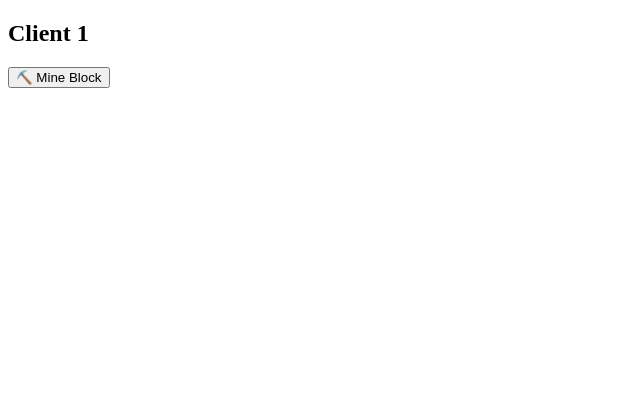
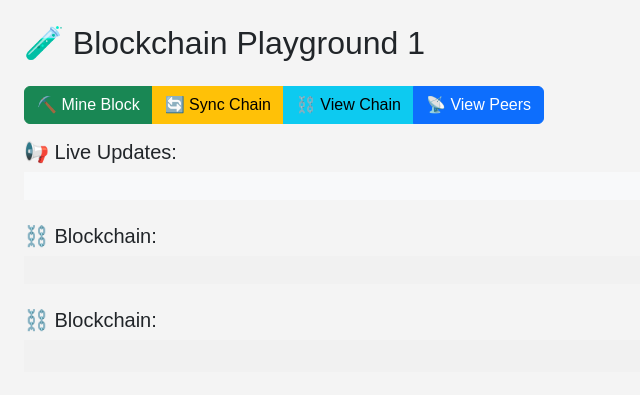
Before and after one commit to serguzz/pow-blockchain, a Python web app: template templates/index.html in a window 1280 px wide. Shown: the top 395 px of the page, without its empty margins (0-640 px from the left). Run offline with Jinja, Linux system fonts and the light colour scheme; the template is opened without the code that fills it: most values are stand-ins (such as "Sample title", 1, 10 or a date in 2020).

Commit message:
Improved UI

```diff
--- /dev/null
+++ b/static/main.js
@@ -0,0 +1,67 @@
+function log(msg) {
+    const el = document.getElementById("log");
+    el.textContent += `[${new Date().toLocaleTimeString()}] ${msg}\n`;
+    el.scrollTop = el.scrollHeight;
+}
+
+function mine() {
+  fetch('/mine', { method: 'POST' })
+    .then(res => res.json())
+    .then(data => document.getElementById('status').innerText = data.message || data.error)
+    .catch(err => console.error(err));
+}
+
+function mineBlock() {
+    fetch('/mine', { method: 'POST' })
+        .then(res => res.json())
+        .then(data => log(data.message))
+        .catch(err => log("❌ Error mining: " + err));
+}
+
+function syncChain() {
+    fetch('/sync', { method: 'POST' })
+        .then(res => res.json())
+        .then(data => log(data.message || "Synced."))
+        .catch(err => log("❌ Error syncing: " + err));
+}
+
+function fetchChain() {
+    fetch('/chain')
+        .then(res => res.json())
+        .then(data => {
+            renderChain(data);
+        });
+}
+
+function renderChain(chainData) {
+    const chainContainer = document.getElementById('chain');
+    chainContainer.innerHTML = "";  // Clear old blocks
+
+    chainData.forEach(block => {
+        const blockHTML = `
+        <div class="block">
+            <h2>Block #${block.index}</h2>
+            <p><strong>Timestamp:</strong> ${block.timestamp}</p>
+            <p><strong>Previous Hash:</strong> ${block.previous_hash}</p>
+            <p><strong>Hash:</strong> ${block.hash}</p>
+            <p><strong>Nonce:</strong> ${block.nonce}</p>
+            <p><strong>Difficulty:</strong> ${block.difficulty}</p>
+            <p><strong>Data:</strong></p>
+            <pre>${block.transactions}</pre>
+        </div>`;
+        chainContainer.innerHTML += blockHTML;
+    });
+}
+
+function fetchPeers() {
+    fetch('/peers')
+        .then(res => res.json())
+        .then(data => log("Known peers: " + JSON.stringify(data.peers)));
+}
+
+function startSSE() {
+    const source = new EventSource('/stream');
+    source.onmessage = (e) => log("📥 " + e.data);
+}
+
+window.onload = startSSE;
--- a/templates/index.html
+++ b/templates/index.html
@@ -1,20 +1,57 @@
 <!DOCTYPE html>
 <html>
 <head>
-  <title>Client {{ client_id }}</title>
+  <title>🧪 Blockchain Node {{ client_id }}</title>
+  <link href="https://cdn.jsdelivr.net/npm/bootstrap@5.3.0/dist/css/bootstrap.min.css" rel="stylesheet">
+  <script src="{{ url_for('static', filename='main.js') }}"></script>
 </head>
-<body>
-  <h2>Client {{ client_id }}</h2>
-  <button onclick="mine()">⛏️ Mine Block</button>
-  <p id="status"></p>
+<body class="p-4">
+  <h2 class="mb-4">🧪 Blockchain Playground {{ client_id }}</h2>
 
-  <script>
-    function mine() {
-      fetch('/mine', { method: 'POST' })
-        .then(res => res.json())
-        .then(data => document.getElementById('status').innerText = data.message || data.error)
-        .catch(err => console.error(err));
-    }
-  </script>
+  <div class="btn-group mb-3">
+    <button onclick="mineBlock()" class="btn btn-success">⛏️ Mine Block</button>
+    <button onclick="syncChain()" class="btn btn-warning">🔄 Sync Chain</button>
+    <button onclick="fetchChain()" class="btn btn-info">⛓️ View Chain</button>
+    <button onclick="fetchPeers()" class="btn btn-primary">📡 View Peers</button>
+  </div>
+
+  <h5>📢 Live Updates:</h5>
+  <pre id="log" style="background:#f8f9fa; padding:1em; max-height:300px; overflow:auto;"></pre>
+
+  <h5 class="mt-4">⛓️ Blockchain:</h5>
+  <pre id="chain" style="background:#f1f1f1; padding:1em; max-height:400px; overflow:auto;"></pre>
+
+  <h5 class="mt-4">⛓️ Blockchain:</h5>
+  <div id="chain" style="background:#f1f1f1; padding:1em; max-height:400px; overflow:auto;"></div>
+
+  <style>
+      body {
+          font-family: Arial, sans-serif;
+          padding: 20px;
+          background: #f4f4f4;
+      }
+      .block {
+          background: white;
+          border-radius: 8px;
+          padding: 15px;
+          line-height: 0.3;  /* Tighter line height */
+          box-shadow: 0 2px 5px rgba(0,0,0,0.1);
+          font-family: Arial, sans-serif;
+      }
+      .block h2 {
+          margin: 0 0 10px;
+      }
+      .block pre {
+          background: #eee;
+          padding: 10px;
+          border-radius: 5px;
+          overflow-x: auto;
+          margin-bottom: 0;
+      }
+      .block p {
+          margin: 5px 0;
+      }
+  </style>
+
 </body>
 </html>
--- a/templates/viewer.html
+++ b/templates/viewer.html
@@ -29,7 +29,7 @@
         <p><strong>Nonce:</strong> {{ block.nonce }}</p>
         <p><strong>Difficulty:</strong> {{ block.difficulty }}</p>
         <p><strong>Data:</strong></p>
-        <pre>{{ block.data }}</pre>
+        <pre>{{ block.transactions }}</pre>
     </div>
     {% endfor %}
 </body>
```
Also changed, not shown: block.py (+6 -2 lines), blockchain.py (+11 -3 lines), client_node.py (+5 -2 lines), templates/index_backup.html (added, +20 -0 lines), 1 other file.
